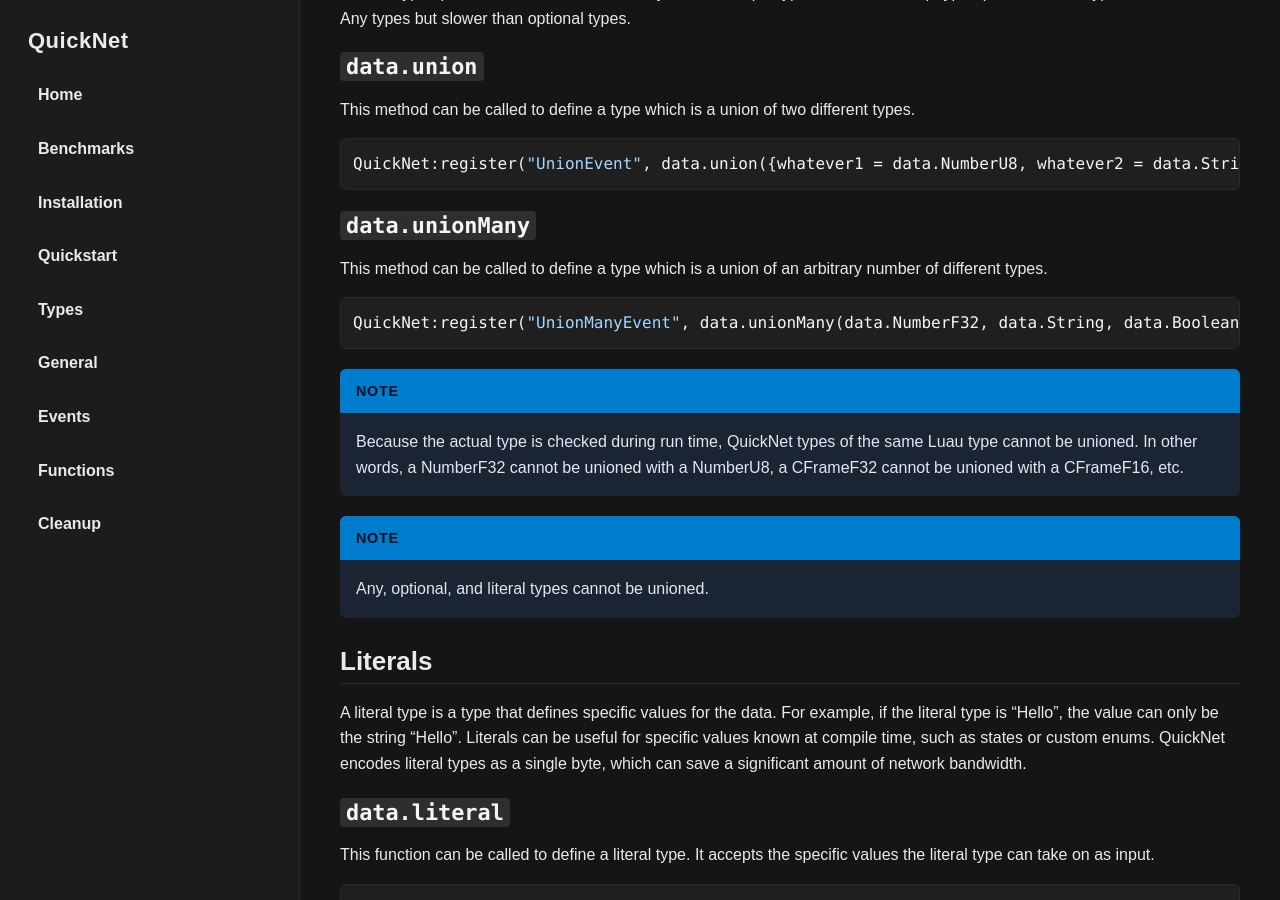
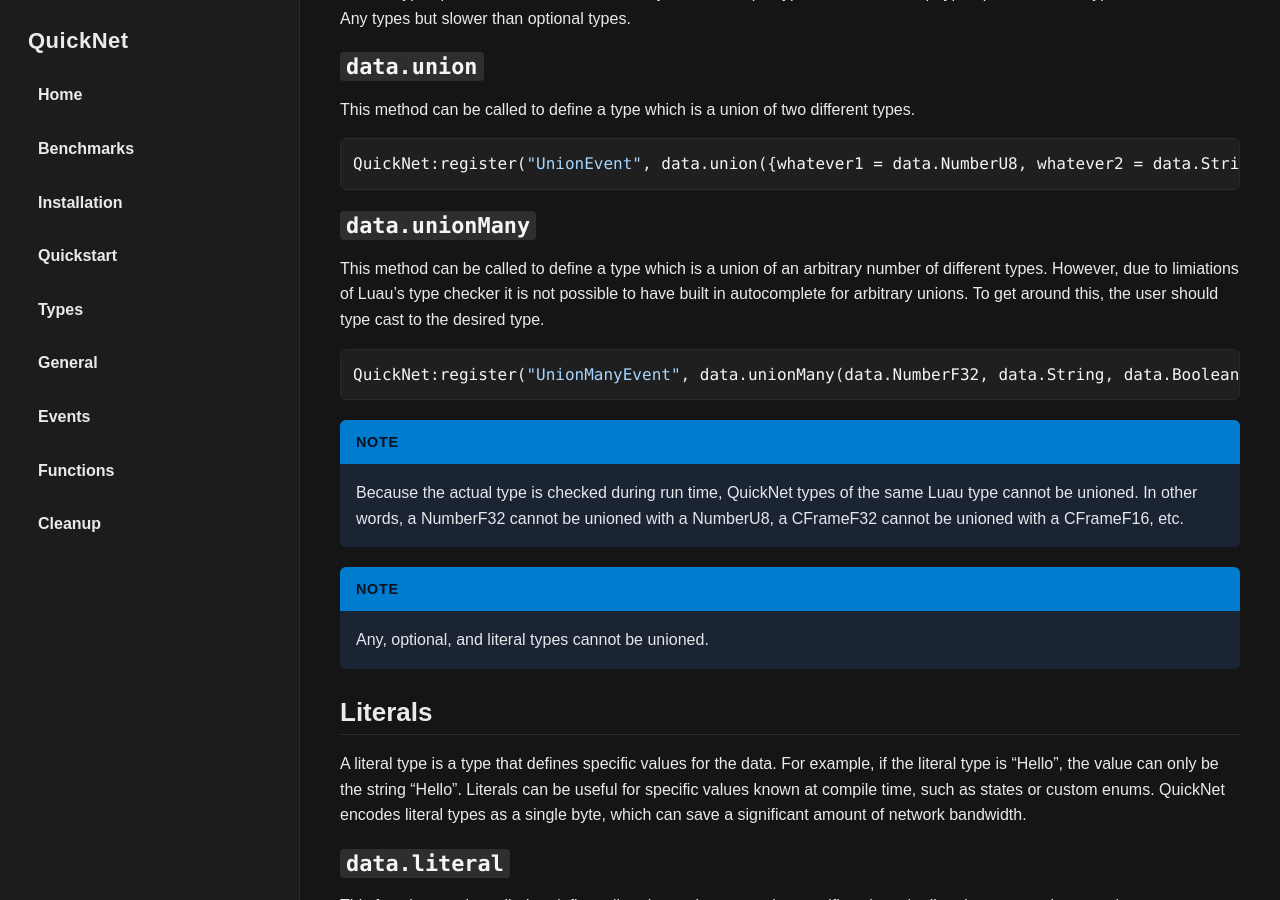
Before and after one commit to breadboardengineer1234/QuickNet, a Jekyll site: the page built from docs/types.md, in a window 1280 px wide and 900 px high, scrolled down 5034 px. Built offline with Jekyll 4.4.1, drawn with Linux system fonts in a browser that asks for light colours.

Commit message:
Update types.md

````diff
--- a/docs/types.md
+++ b/docs/types.md
@@ -157,7 +157,7 @@ QuickNet:register("UnionEvent", data.union({whatever1 = data.NumberU8, whatever2
 ```
 
 ### `data.unionMany`
-This method can be called to define a type which is a union of an arbitrary number of different types.
+This method can be called to define a type which is a union of an arbitrary number of different types. However, due to limiations of Luau's type checker it is not possible to have built in autocomplete for arbitrary unions. To get around this, the user should type cast to the desired type.
 ```lua
 QuickNet:register("UnionManyEvent", data.unionMany(data.NumberF32, data.String, data.Boolean, data.Vector3I16))
 ```
````
